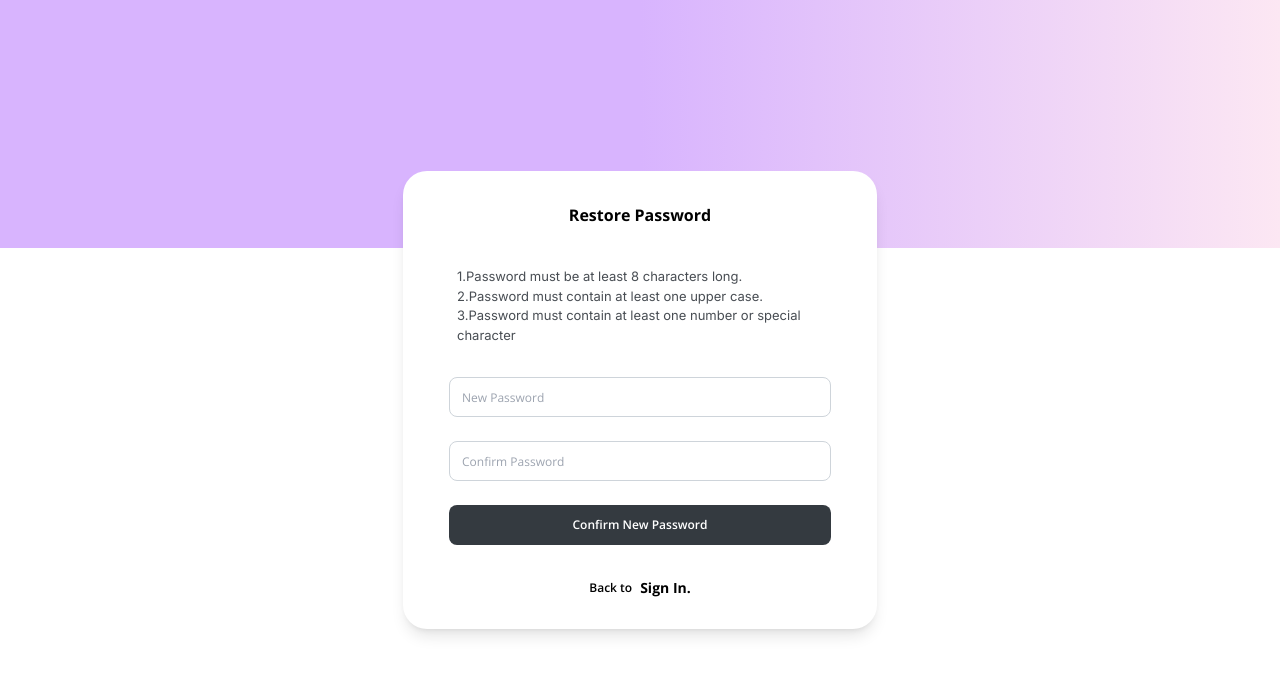
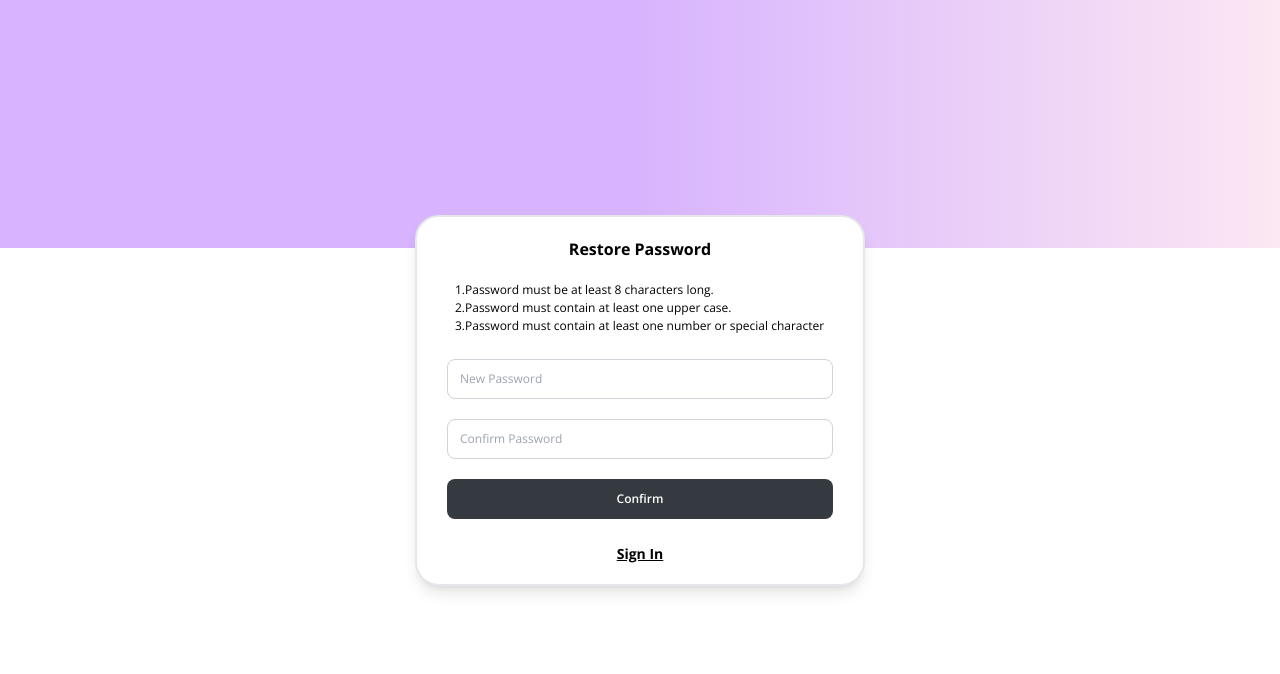
Before and after one commit to ye1sultan/Spendwise, a React (Create React App) app: page /restore-password in a window 1280 px wide. Shown: the top 674 px of the page. Built offline with nearby package versions, Linux system fonts and the light colour scheme; a web font is replaced by a local one.

Commit message:
Remade sign pages

```diff
--- a/src/App.js
+++ b/src/App.js
@@ -27,7 +27,7 @@ function App() {
                 <Route path="home" element={<Landing />} />
                 <Route path="login" element={<Login />} />
                 <Route path="signup" element={<Signup />} />
-                <Route path="term-of-use" element={<TermOfUse />} />
+                <Route path="terms-of-use" element={<TermOfUse />} />
                 <Route path="forgot-password" element={<ForgotPassword />} />
                 <Route path="restore-password" element={<RestorePassword />} />
 
--- a/src/pages/application/sections/dashboard/BarChart.js
+++ b/src/pages/application/sections/dashboard/BarChart.js
@@ -4,7 +4,7 @@ const BarChart = ({ expense, income }) => {
     const expensePercentage = (Math.abs(expense) / total) * 100;
 
     return (
-        <div className="w-full h-full flex justify-between items-center">
+        <div className="w-full h-full flex justify-between items-center pt-4">
             <div className="w-[40%] sm:w-[50%] lg:h-[300px] md:h-[250px] h-[200px] flex flex-row justify-center items-center">
                 <div
                     className="w-[6vw] lg:w-[40px] bg-[#22A447] rounded-[1vw] lg:rounded-[10px] mr-[4vw] lg:mr-6"
--- a/src/pages/application/sections/settings/MyProfile.js
+++ b/src/pages/application/sections/settings/MyProfile.js
@@ -50,7 +50,7 @@ const MyProfile = () => {
     }
 
     return (
-        <div className="self-start w-[970px] bg-white rounded-[30px] border-[1px] border-[#6c4242] px-[45px] py-[25px] flex justify-center items-center">
+        <div className="self-start w-[970px] bg-white rounded-[30px] px-[45px] py-[25px] flex justify-center items-center">
             <div className="w-full">
                 <div className="text-[40px] font-medium mb-8">
                     Account Details
--- a/src/pages/application/sections/settings/Preferences.js
+++ b/src/pages/application/sections/settings/Preferences.js
@@ -25,7 +25,7 @@ const Preferences = () => {
     }
 
     return (
-        <div className="self-start w-[80%] h-[485px] bg-white rounded-[30px] border-[1px] border-[#AEAEAE] py-[65px] px-[55px]">
+        <div className="self-start w-[80%] h-[485px] bg-white rounded-[30px] py-[65px] px-[55px]">
             <form className="flex flex-col h-full w-full justify-center items-center" onSubmit={handleSubmit}>
                 <div className="w-full h-full flex justify-between items-start">
                     <div className="relative flex flex-col justify-center items-start w-[475px]">
--- a/src/pages/sign/ForgotPassword.js
+++ b/src/pages/sign/ForgotPassword.js
@@ -25,32 +25,29 @@ const ForgotPassword = () => {
     }
 
     return (
-        <div className="bg-white h-screen flex justify-center items-center relative font-sans">
+        <div className="bg-white h-screen flex justify-center items-center relative font-sans w-full">
             <div className="h-[31%] w-full bg-gradient-to-r from-purple-300 via-purple-300 to-pink-100 absolute top-0 z-0"></div>
-
-            <div className="w-[474px] h-[346px] bg-white rounded-[24px] flex flex-col justify-start items-center z-10 shadow-lg">
-                <div className="mt-[32px] text-black text-[16px] font-bold mb-[32px]">
+            <div className="max-w-[450px] w-full w-min-[320px] py-[20px] px-[30px] mx-[10px] bg-white rounded-[24px] flex flex-col justify-start items-center z-10 shadow-lg border-[2px]">
+                <div className="text-[16px] font-bold mb-[20px]">
                     Forgot Password ?
                 </div>
-                <form onSubmit={handleSubmit} className="flex flex-col">
-                    <div className='flex flex-col justify-center items-center'>
-                        <input onChange={(e) => setPassword(e.target.value)} className='border-[1px] rounded-[8px] border-[#CED4DA] mb-[24px] focus:outline-0 w-[382px] h-[40px] text-[12px] text-[#ADB5BD] py-[12px] pl-[12px]' type='email' placeholder='Email' required/>
-                    </div>
-                    <div className="w-[382px] text-[12px] font-semibold mb-[24px]">
+                <form onSubmit={(e) => handleSubmit(e)} className='flex flex-col w-full mb-[24px]'>
+                    <input
+                        onChange={(e) => setPassword(e.target.value)}
+                        className='border-[1px] rounded-[8px] border-[#CED4DA] mb-[20px] focus:outline-0 w-full h-[40px] text-[12px] text-[#000000] py-[12px] pl-[12px]'
+                        type='email'
+                        placeholder='Email'
+                        required />
+                    <div className="w-full text-[12px] font-semibold mb-[24px]">
                         Enter the email address you used to sign up to.We will send you a link to reset your password.
                     </div>
-                    <button className='bg-[#343A40] text-white font-semibold text-[12px] w-[382px] h-[40px] rounded-[8px] mb-[32px]' type="submit" >
+                    <button className='bg-[#343A40] text-white font-semibold text-[12px] w-full h-[40px] rounded-[8px] cursor-pointer' type="submit" >
                         Send Link
                     </button>
                 </form>
-                <div className='flex flex-row justif-center items-center'>
-                    <div className='font-semibold text-[12px] mr-2'>
-                        Back to
-                    </div>
-                    <button data-route='/login' className='font-bold text-[14px]' onClick={handleNavigation}>
-                        Sign In.
-                    </button>
-                </div>
+                <button data-route='/login' className='font-bold text-[14px] underline' onClick={handleNavigation}>
+                    Log In!
+                </button>
             </div>
         </div>
     );
--- a/src/pages/sign/Login.js
+++ b/src/pages/sign/Login.js
@@ -82,14 +82,14 @@ const Login = () => {
                                 type={transparentPassword ? 'text' : 'password'}
                                 placeholder='Password'
                                 required />
-                            <button
+                            {/* <button
                                 onClick={(e) => {
                                     e.preventDefault();
                                     setTransparentPassword(!transparentPassword);
                                 }}
                                 className='absolute top-0 right-2 translate-y-[50%]'>
                                 {transparentPassword ? <FiEye size={18} /> : <FiEyeOff size={18} />}
-                            </button>
+                            </button> */}
                         </div>
                     </div>
                     <div className="mb-[24px] text-black font-semibold flex flex-row justify-start items-center w-full">
--- a/src/pages/sign/RestorePassword.js
+++ b/src/pages/sign/RestorePassword.js
@@ -17,7 +17,7 @@ const RestorePassword = () => {
 
         console.log("Submitted!");
 
-        if ((password && newPassword) && (password === newPassword) ) {
+        if ((password && newPassword) && (password === newPassword)) {
             console.log("Submitted!");
             console.log(password);
             console.log(newPassword);
@@ -27,14 +27,13 @@ const RestorePassword = () => {
     }
 
     return (
-        <div className="bg-white h-screen flex justify-center items-center relative font-sans">
+        <div className="bg-white h-screen flex justify-center items-center relative font-sans w-full">
             <div className="h-[31%] w-full bg-gradient-to-r from-purple-300 via-purple-300 to-pink-100 absolute top-0 z-0"></div>
-
-            <div className="w-[474px] h-[458px] bg-white rounded-[24px] flex flex-col justify-start items-center z-10 shadow-lg">
-                <div className="mt-[32px] text-black text-[16px] font-bold mb-[32px]">
+            <div className="max-w-[450px] w-full w-min-[320px] py-[20px] px-[30px] mx-[10px] bg-white rounded-[24px] flex flex-col justify-start items-center z-10 shadow-lg border-[2px]">
+                <div className="text-[16px] font-bold mb-[20px]">
                     Restore Password
                 </div>
-                <div className="w-[382px] font-inter text-[13px] text-[#343A40] text-opacity-90 py-[8px] pl-[8px] mb-[24px]">
+                <div className="w-full text-[12px] font-normal mb-[24px] pl-2">
                     <div>
                         1.Password must be at least 8 characters long.
                     </div>
@@ -45,23 +44,26 @@ const RestorePassword = () => {
                         3.Password must contain at least one number or special character
                     </div>
                 </div>
-                <form onSubmit={handleSubmit} className="flex flex-col">
+                <form onSubmit={handleSubmit} className="flex flex-col w-full mb-[24px]">
                     <div className='flex flex-col justify-center items-center'>
-                        <input onChange={(e) => setPassword(e.target.value)} className='border-[1px] rounded-[8px] border-[#CED4DA] mb-[24px] focus:outline-0 w-[382px] h-[40px] text-[12px] text-[#ADB5BD] py-[12px] pl-[12px]' type='password' placeholder='New Password' required/>
-                        <input onChange={(e) => setNewPassword(e.target.value)} className='border-[1px] rounded-[8px] border-[#CED4DA] mb-[24px] focus:outline-0 w-[382px] h-[40px] text-[12px] text-[#ADB5BD] py-[12px] pl-[12px]' type='password' placeholder='Confirm Password' required/>
+                        <input
+                            onChange={(e) => setPassword(e.target.value)}
+                            className='border-[1px] rounded-[8px] border-[#CED4DA] mb-[20px] focus:outline-0 w-full h-[40px] text-[12px] text-[#000000] py-[12px] pl-[12px]'
+                            type='password'
+                            placeholder='New Password' required />
+                        <input
+                            onChange={(e) => setNewPassword(e.target.value)}
+                            className='border-[1px] rounded-[8px] border-[#CED4DA] mb-[20px] focus:outline-0 w-full h-[40px] text-[12px] text-[#000000] py-[12px] pl-[12px]'
+                            type='password'
+                            placeholder='Confirm Password' required />
                     </div>
-                    <button className='bg-[#343A40] text-white font-semibold text-[12px] w-[382px] h-[40px] rounded-[8px] mb-[32px]' type="submit">
-                        Confirm New Password
+                    <button className='bg-[#343A40] text-white font-semibold text-[12px] w-full h-[40px] rounded-[8px] cursor-pointer' type="submit">
+                        Confirm
                     </button>
                 </form>
-                <div className='flex flex-row justif-center items-center'>
-                    <div className='font-semibold text-[12px] mr-2'>
-                        Back to
-                    </div>
-                    <button data-route='/signin' className='font-bold text-[14px]' onClick={handleNavigation}>
-                        Sign In.
-                    </button>
-                </div>
+                <button data-route='/login' className='font-bold text-[14px] underline' onClick={handleNavigation}>
+                    Sign In
+                </button>
             </div>
         </div>
     );
```
Also changed, not shown: src/pages/sign/Signup.js (+11 -9 lines).
